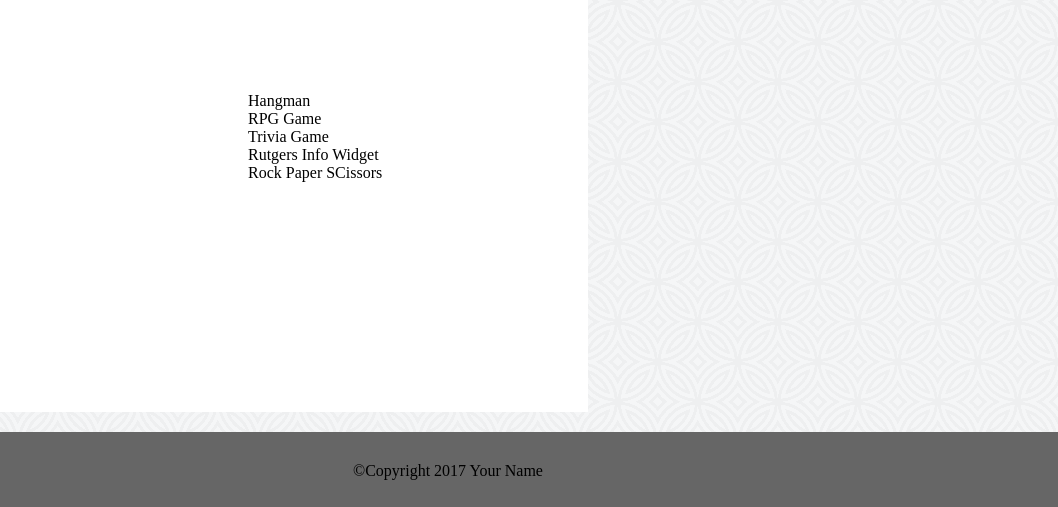
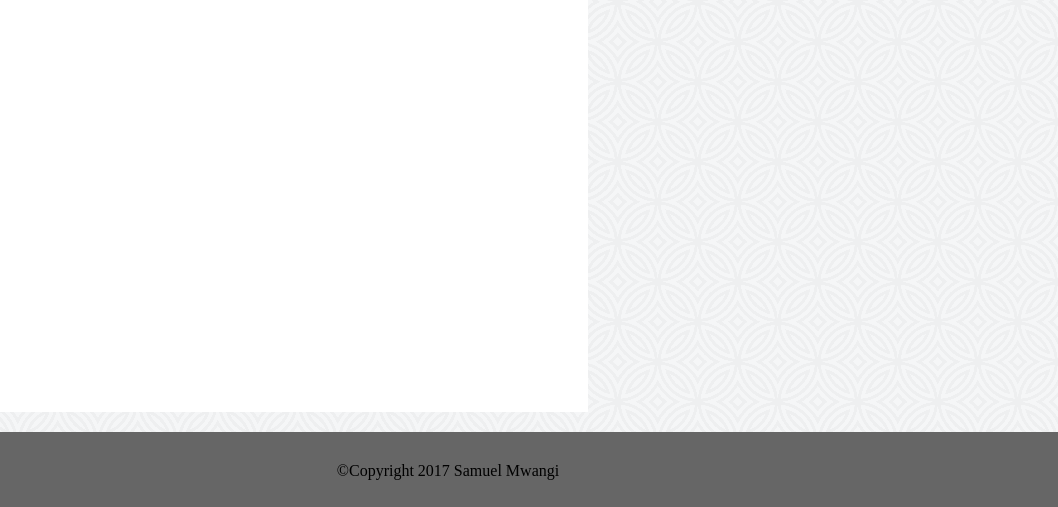
Before and after one commit to kimonjo67/Media, a plain HTML site: page portfolio.html in a window 1280 px wide. Shown: the part 798-1305 px from the top of the page, 222-1280 px from the left. Drawn offline with Linux system fonts and the light colour scheme.

Commit message:
edited Bio and footer

```diff
--- a/portfolio.html
+++ b/portfolio.html
@@ -25,11 +25,7 @@
 		<div class="imgcontainer"><img src="assets/images/pic3.png" alt="pic 3"></div>
 		<div class="imgcontainer"><img src="assets/images/pic4.jpeg" alt="pic 4"></div>
 		<div class="imgcontainer"><img src="assets/images/img5.jpeg" alt="pic 5"></div>
-		<div id="hang">Hangman</div>
-		<div id="rpg">RPG Game</div>
-		<div id="trivia">Trivia Game</div>
-		<div id="rutgers">Rutgers Info Widget</div>
-		<div id="rock">Rock Paper SCissors</div>
+
 	</div>
 	</div>
 	<section class="aside">
@@ -40,7 +36,7 @@
 	</section>
 </div>
 </div>
-<footer>&copy;Copyright 2017 Your Name</footer>
+<footer>&copy;Copyright 2017 Samuel Mwangi</footer>
 
 </body>
 </html>
```
Also changed, not shown: contact.html (+1 -1 lines), index.html (+2 -2 lines).
